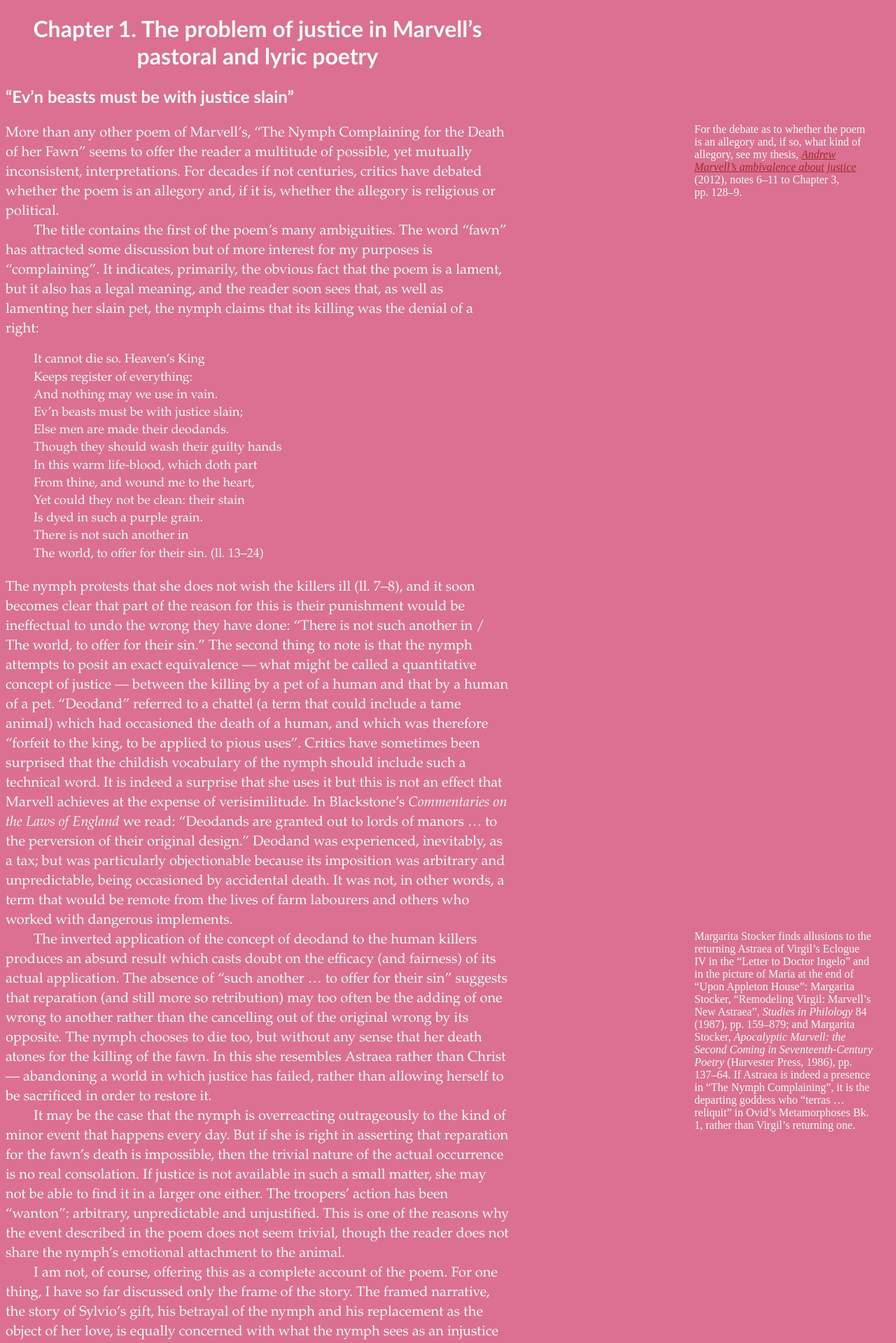
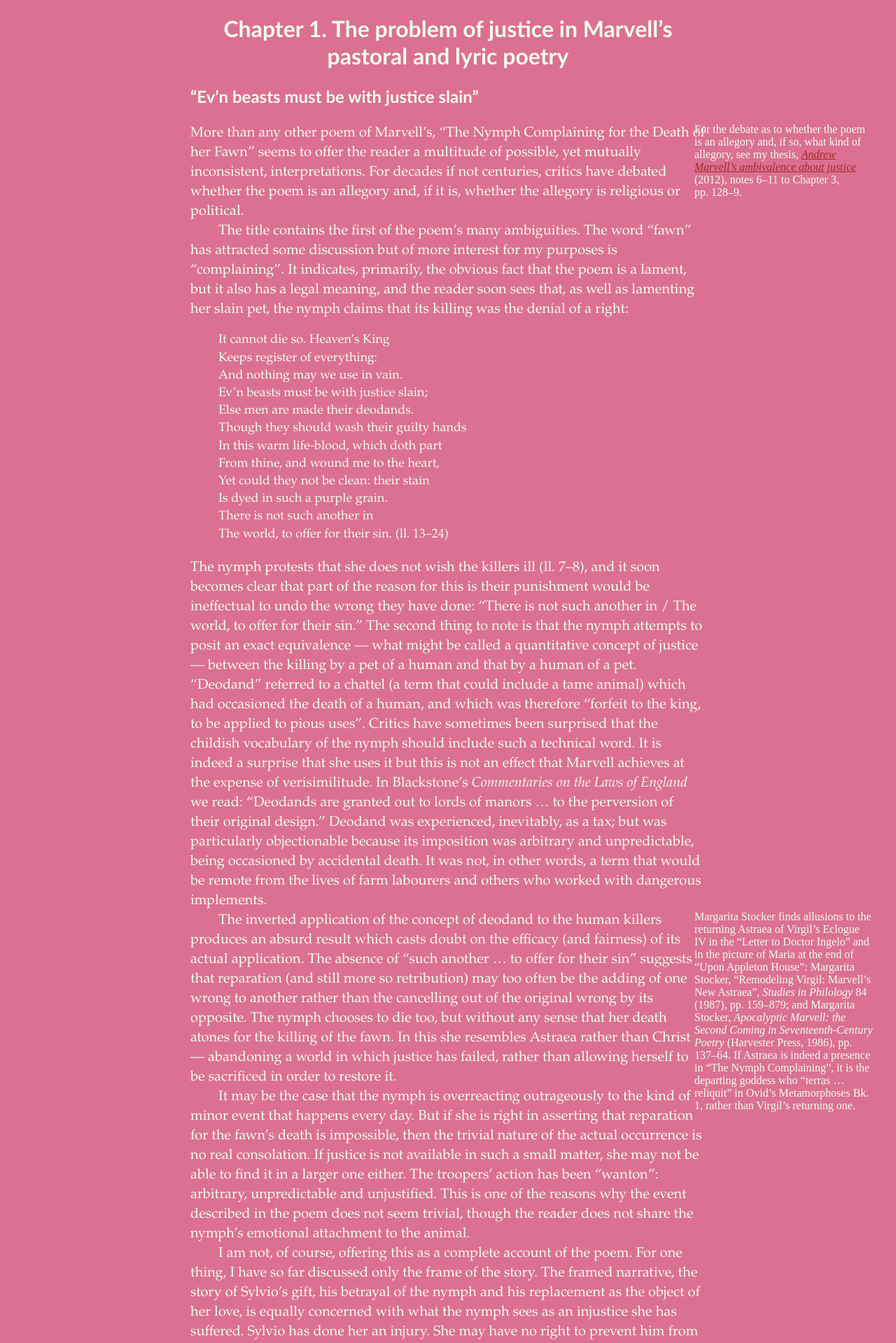
Before and after one commit to artkavanagh/github.io, a Jekyll site: the page justice-lyric-poetry.html, which Jekyll copies as it is, in a window 1280 px wide. Shown: the top 1919 px of the page at 70% size. Built offline with Jekyll 4.4.1, drawn with Linux system fonts in a browser that asks for light colours.

Commit message:
Update Marvell-book.css

```diff
--- a/assets/css/Marvell-book.css
+++ b/assets/css/Marvell-book.css
@@ -1,5 +1,5 @@
 html, body {
-	margins: auto ;
+	margin: auto ;
         padding: 0;
 	color: Honeydew ;
         background-color: PaleVioletRed ;
```
